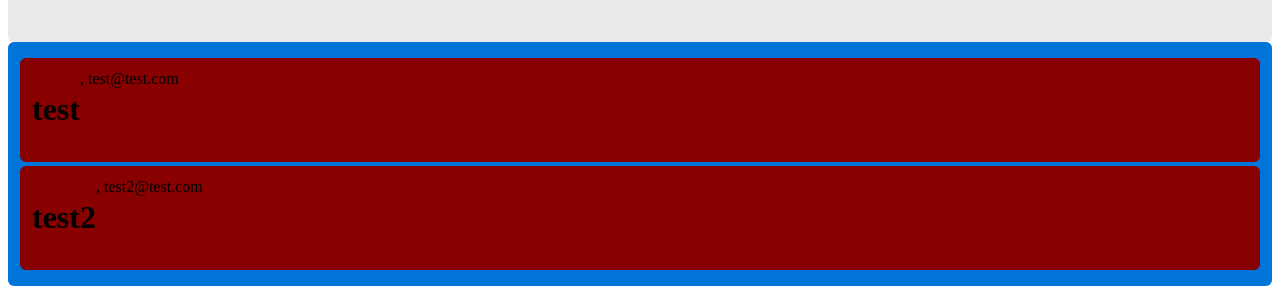
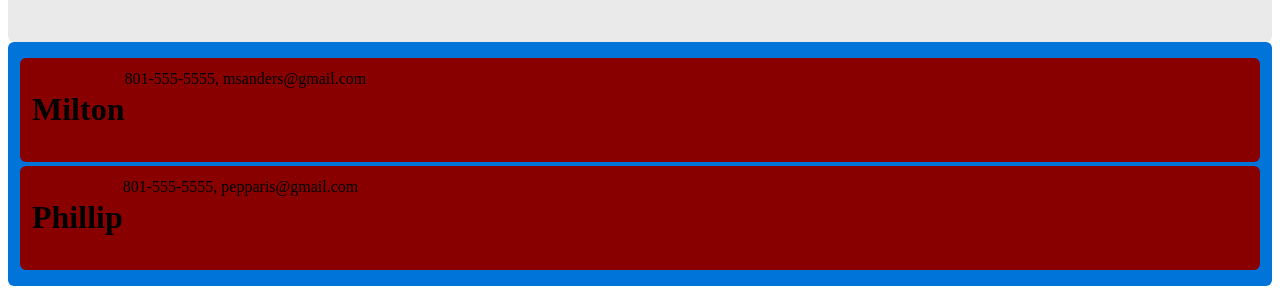
Before and after one commit to sandman45/fighter-pilot, a React app: page / in a window 1280 px wide. Shown: the part 600-891 px from the top of the page. Built offline with nearby package versions, Linux system fonts and the light colour scheme.

Commit message:
updated the user list

```diff
--- a/app/App.js
+++ b/app/App.js
@@ -25,12 +25,11 @@ export default class App extends React.Component {
     }
 
     handleListClick(item) {
-        // event.preventDefault();
         // set the displayComponent
         console.log(item);
-        // alert(item.key);
         this.setState({
             view: 'Profile',
+            item: item,
         });
     }
 
@@ -46,7 +45,7 @@ export default class App extends React.Component {
         case 'Content':
             return <Content showComp={this.handleListClick.bind(this)} />;
         case 'Profile':
-            return <Profile switchView={this.handleViewSwitch.bind(this)} />;
+            return <Profile switchView={this.handleViewSwitch.bind(this)} item={this.state.item} />;
         default :
             return <Content showComp={this.handleListClick.bind(this)} />;
         }
--- a/app/components/Content/List/List.js
+++ b/app/components/Content/List/List.js
@@ -9,12 +9,16 @@ export default class UserList extends React.Component {
             person: [
                 {
                     key: 0,
-                    name: { first: 'test', last: 'test' },
-                    email: 'test@test.com' },
+                    name: {first: 'Milton', middle: 'Wesley', last: 'Sanders'},
+                    email: 'msanders@gmail.com',
+                    phone: '801-555-5555',
+                },
                 {
                     key: 1,
-                    name: { first: 'test2', last: 'test2' },
-                    email: 'test2@test.com' },
+                    name: {first: 'Phillip', middle: 'Edward', last: 'Payne'},
+                    email: 'pepparis@gmail.com',
+                    phone: '801-555-5555',
+                },
             ],
             setValue: '',
         };
@@ -28,7 +32,7 @@ export default class UserList extends React.Component {
         const persons = this.state.person.map((item) => (
           <div key={item.key} value={item} className={styles.item} onClick={() => this.props.showComp(item)}>
             <h1>{ item.name.first }</h1>
-            <span>{ item.cell }, { item.email }</span>
+            <span>{ item.phone }, { item.email }</span>
           </div>
         ));
 
--- a/app/components/Content/Profile/Profile.js
+++ b/app/components/Content/Profile/Profile.js
@@ -9,7 +9,7 @@ export default class Profile extends React.Component {
     render() {
       return(
         <div className={styles.profile}>
-            <div className={styles.title}>Profile: Milton W. Sanders</div>
+            <div className={styles.title}>{this.props.item.name.first} {this.props.item.name.middle} {this.props.item.name.last}</div>
 
             <div className={styles.container}>
                 <div className={styles.mainSection}>
```
